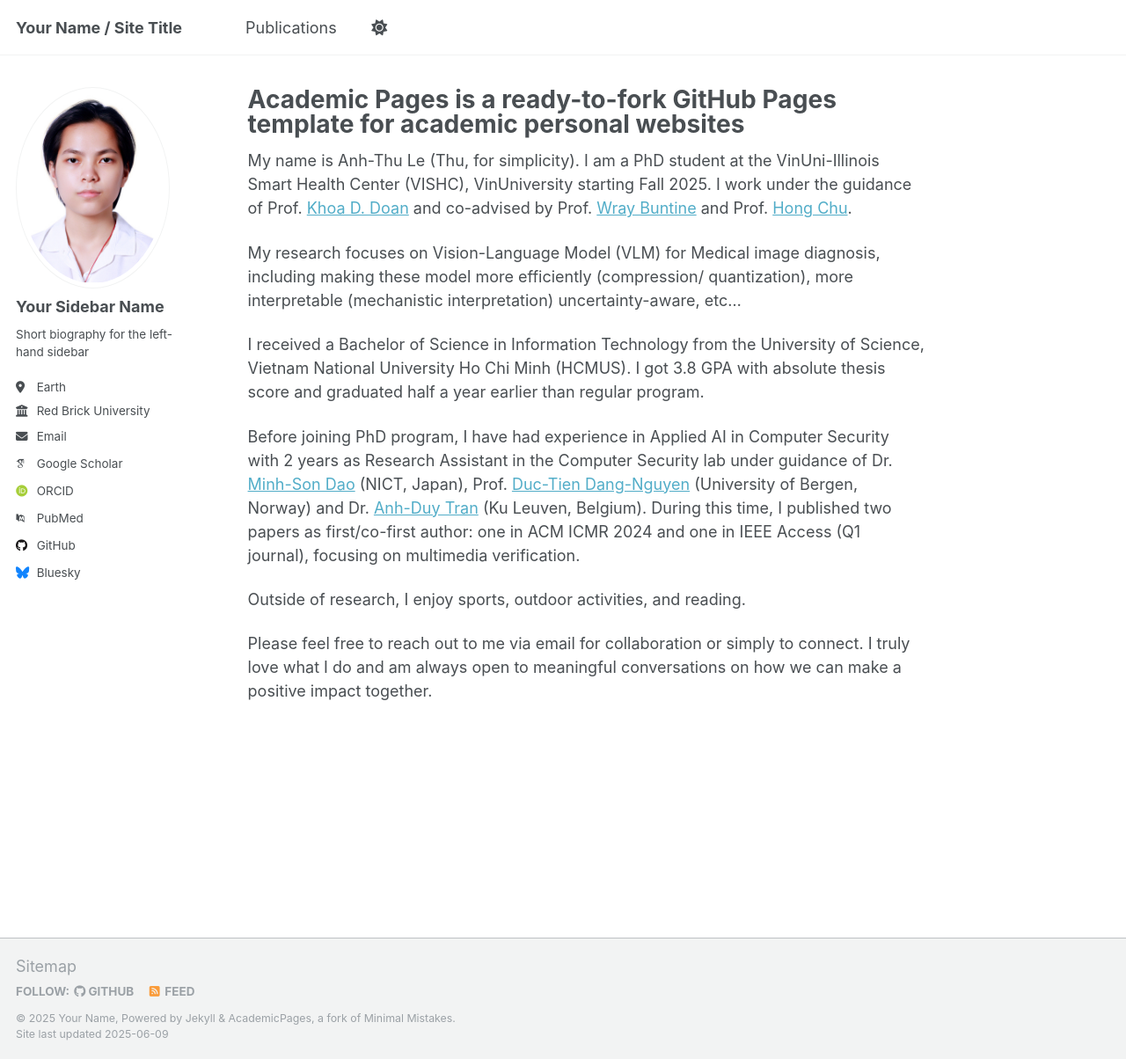
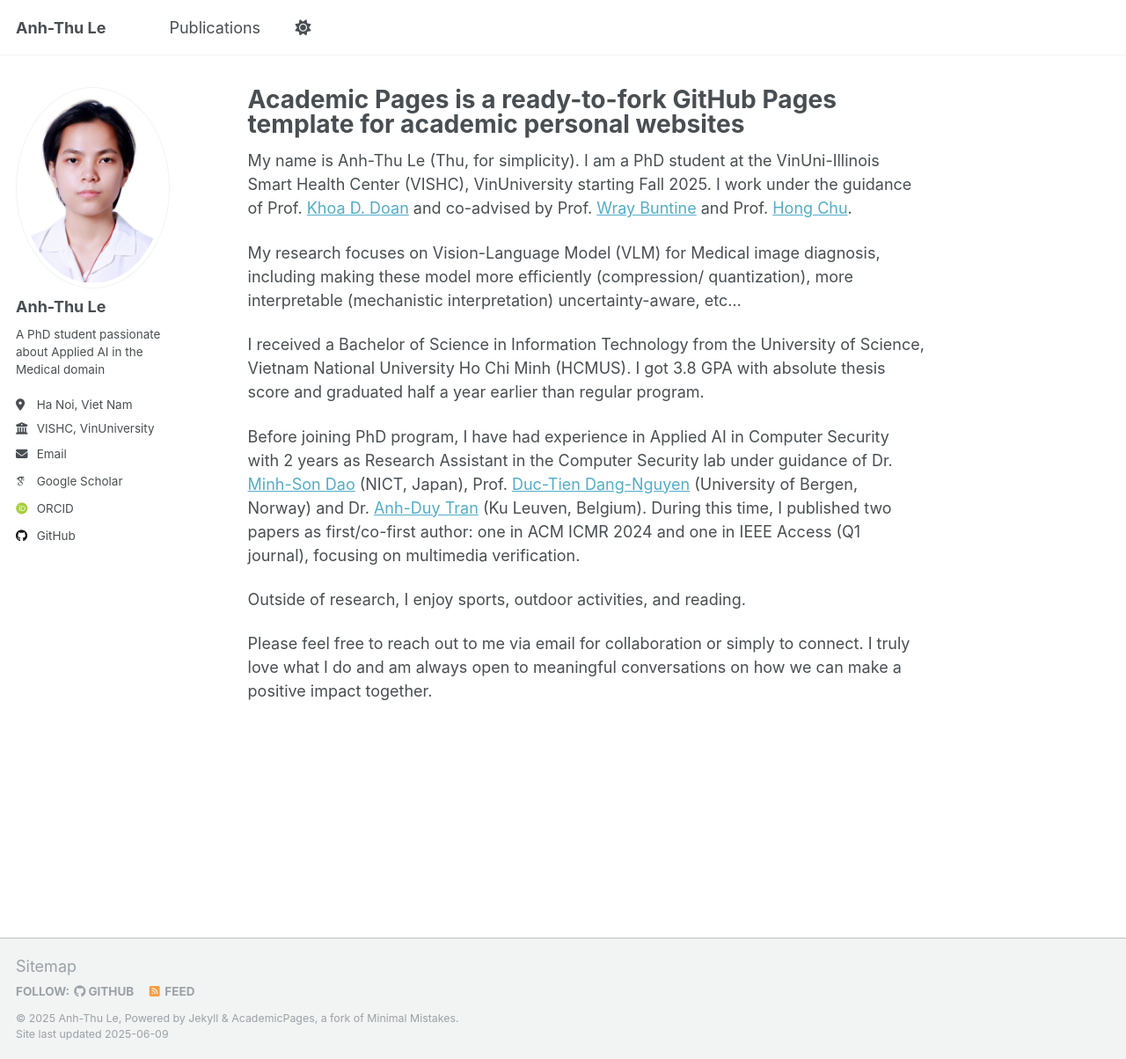
Before and after one commit to Tointech/tointech.github.io, a Jekyll site: the page built from _pages/about.md, in a window 1280 px wide and 1204 px high. Shown: the whole window at 88% size. Built offline with Jekyll 4.4.1, drawn with Linux system fonts in a browser that asks for light colours; some web fonts are replaced.

Commit message:
Update _config.yml

```diff
--- a/_config.yml
+++ b/_config.yml
@@ -9,13 +9,13 @@
 # Basic Site Settings
 locale                   : "en-US"
 site_theme               : "default"
-title                    : "Your Name / Site Title"
-title_separator          : "-"
-name                     : &name "Your Name"
+title                    : "Anh-Thu Le"
+title_separator          : ""
+name                     : &name
 description              : &description "personal description"
-url                      : https://academicpages.github.io # the base hostname & protocol for your site e.g. "https://[your GitHub username].github.io" or if you already have some other page hosted on Github then use "https://[your GitHub username].github.io/[Your Repo Name]"
+url                      : https://tointech.github.io # the base hostname & protocol for your site e.g. "https://[your GitHub username].github.io" or if you already have some other page hosted on Github then use "https://[your GitHub username].github.io/[Your Repo Name]"
 baseurl                  : "" # the subpath of your site, e.g. "/blog"
-repository               : "academicpages/academicpages.github.io"
+repository               : "Tointech/tointech.github.io"
 
 # Site Author - The following control what appear as part of the author content on the side bar.
 #               If a field is blank the icon and link will not appear, otherwise it will be shown.
@@ -23,22 +23,22 @@ repository               : "academicpages/academicpages.github.io"
 author:
   # Biographic information
   avatar           : "profile.png"
-  name             : "Your Sidebar Name"
-  pronouns         : # example: "she/her"
-  bio              : "Short biography for the left-hand sidebar"
-  location         : "Earth"
-  employer         : "Red Brick University"
+  name             : "Anh-Thu Le"
+  # pronouns         : "she/her"
+  bio              : "A PhD student passionate about Applied AI in the Medical domain"
+  location         : "Ha Noi, Viet Nam"
+  employer         : "VISHC, VinUniversity"
   uri              : # URL
   email            : "none@example.org"
 
   # Academic websites
   academia         : # URL
   arxiv            : # URL - Update with the correct link to your profile
-  googlescholar    : "https://scholar.google.com/citations?user=PS_CX0AAAAAJ"
+  googlescholar    : "https://scholar.google.com/citations?user=fvfSFboAAAAJ&hl"
   impactstory      : # URL
-  orcid            : "http://orcid.org/yourorcidurl"
+  orcid            : "https://orcid.org/0009-0001-4160-4746"
   semantic         : # URL
-  pubmed           : "https://www.ncbi.nlm.nih.gov/pubmed/?term=john+snow"
+  pubmed           : # "https://www.ncbi.nlm.nih.gov/pubmed/?term=john+snow"
   researchgate     : # URL
   scopus           : # URL
 
@@ -46,12 +46,12 @@ author:
   bitbucket        : # Username - Update with your username on the site
   codepen          : # Username
   dribbble         : # Username
-  github           : "academicpages"
+  github           : "Tointech"
   kaggle           : # Username
   stackoverflow    : # User number or user number and name (i.e., use "1" or "1/jeff-atwood")
 
   # Social media
-  bluesky          : "bsky.app" # Replace this with you Bluesky username
+  bluesky          : # "bsky.app" # Replace this with you Bluesky username
   facebook         : # Username
   flickr           : # Username
   foursquare       : # Username
```
